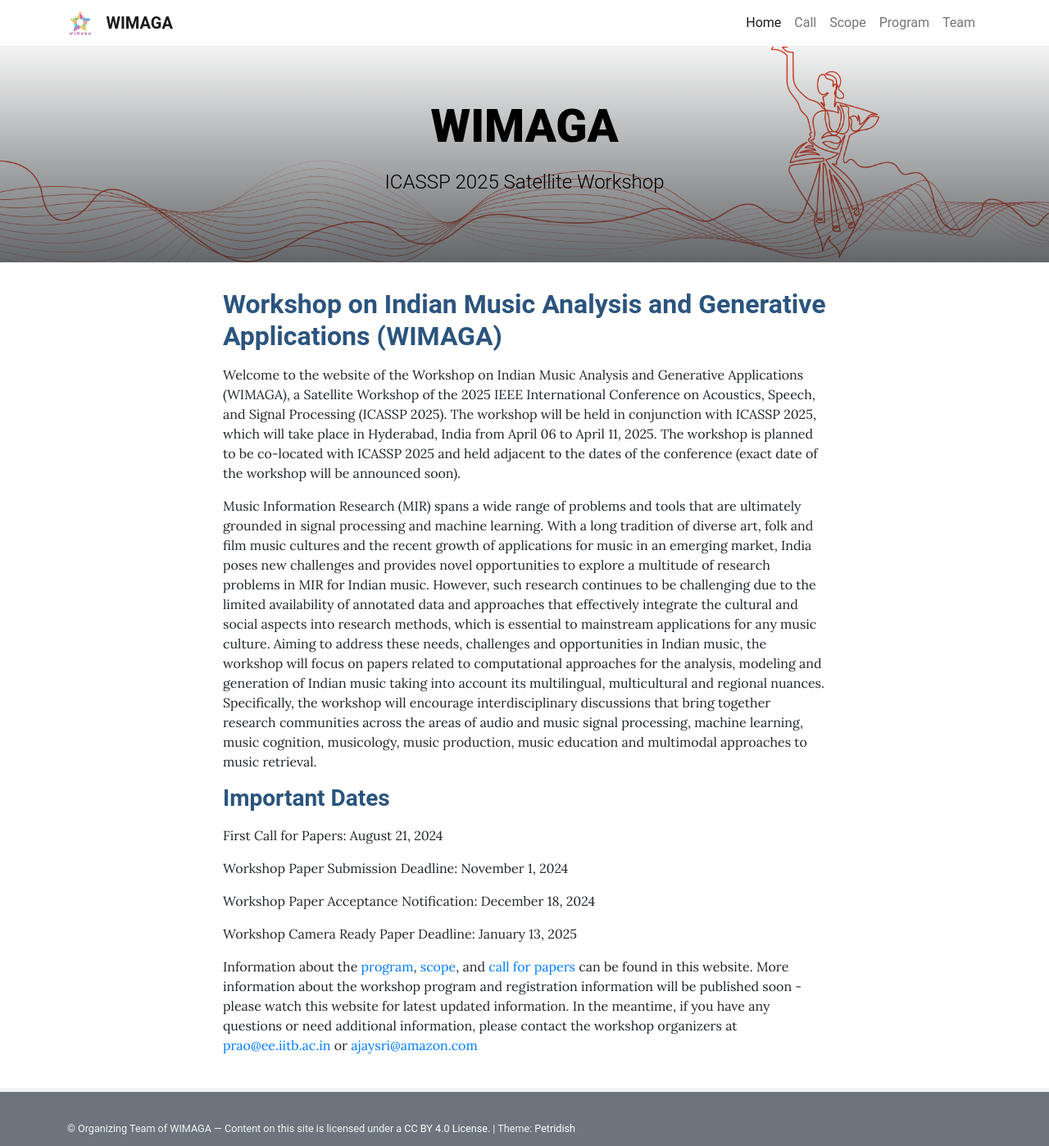
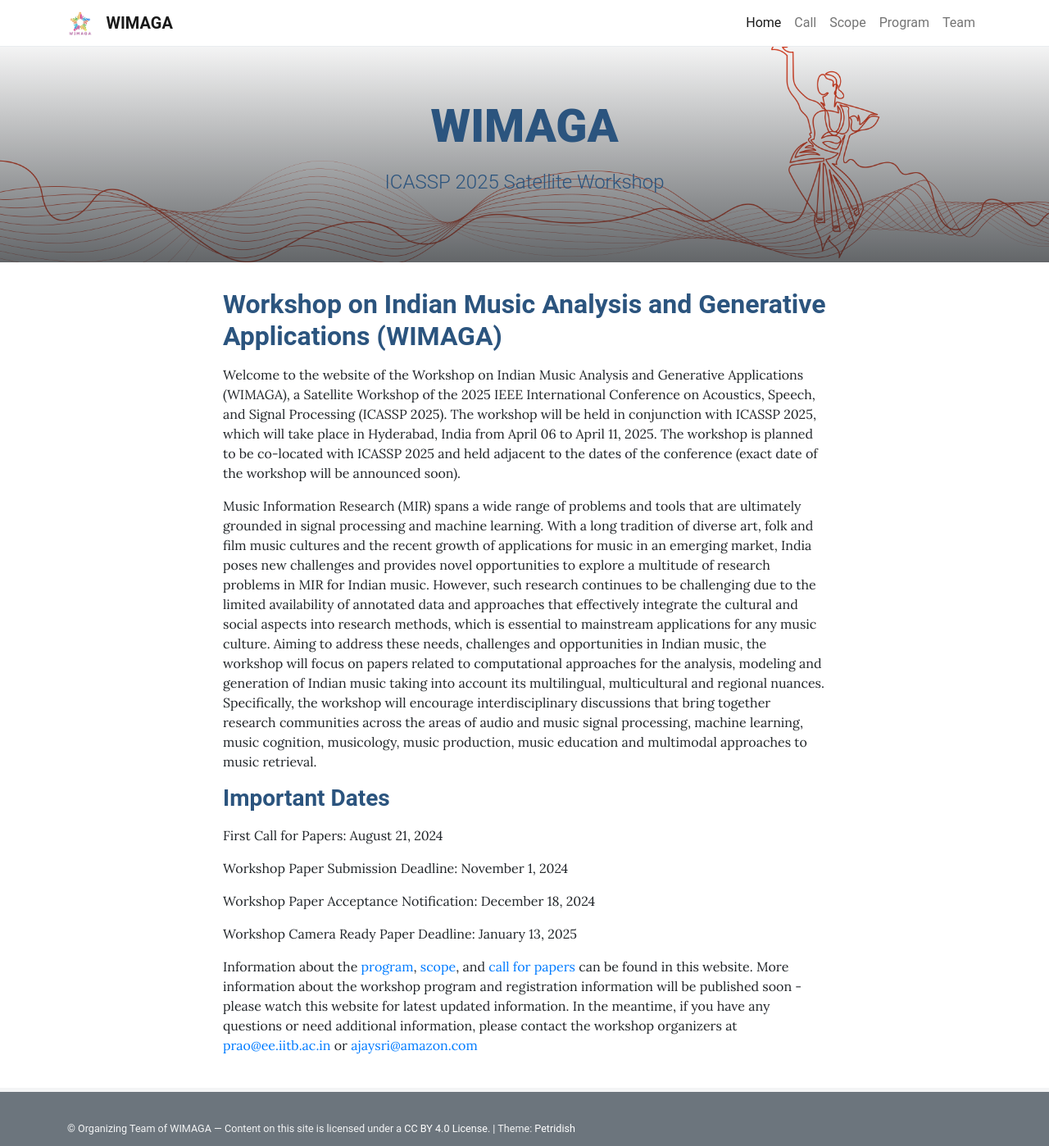
Before and after one commit to WIMAGA/wimaga.github.io, a Jekyll site: the page built from pages/home.md, in a window 1280 px wide. Shown: the whole page at 82% size. Built offline with Jekyll 4.4.1, drawn with Linux system fonts in a browser that asks for light colours.

Commit message:
Update _header.scss

```diff
--- a/_sass/_header.scss
+++ b/_sass/_header.scss
@@ -7,7 +7,7 @@
   background-repeat: no-repeat;
   background-size: cover;
   border-radius: 0; // Should always be square, independent from $enable-rounded
-  color: $black;
+  color: #2B547E;
   margin-bottom: 2rem;
   padding: 2rem 1rem;
   position: relative; // To contain overlay
```
